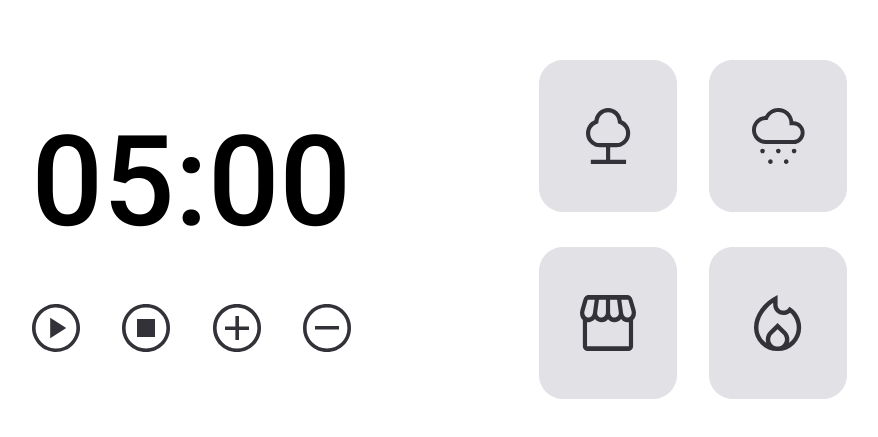
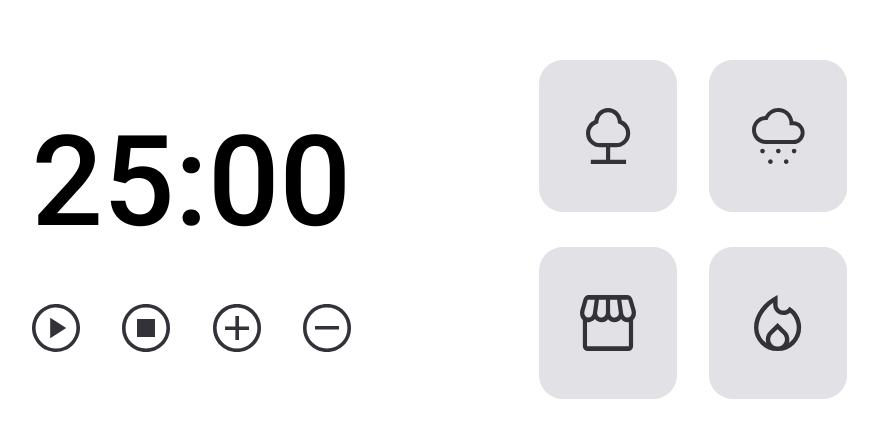
Before and after one commit to antoniodebrito/focus-timer, a plain HTML site: page index.html in a window 1280 px wide. Shown: the part 109-546 px from the top of the page, without its empty margins (201-1079 px from the left). Drawn offline with Linux system fonts and the light colour scheme.

Commit message:
Setting the initial minutes of the counter

```diff
--- a/index.html
+++ b/index.html
@@ -13,7 +13,7 @@
   <main class="page">
     <div class="timer-container">
       <div class="timer-display">
-        <span class="minutes">05</span>
+        <span class="minutes">25</span>
         <span>:</span>
         <span class="seconds">00</span>
       </div>
```
